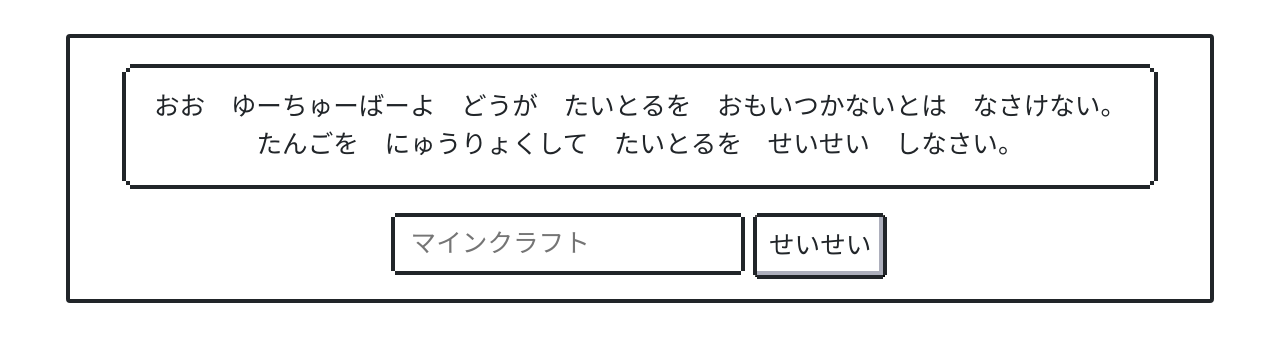
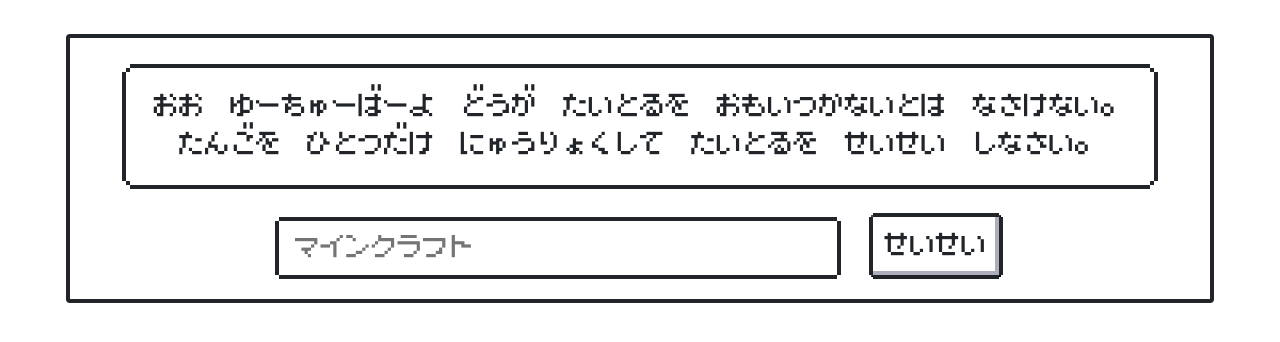
Before and after one commit to enpitut2018/shiokawagumi_winter, a PHP site: page / in a window 1280 px wide. Shown: the top 342 px of the page. Run offline with PHP 8.4, Linux system fonts and the light colour scheme; some web fonts are replaced.

Commit message:
change font

```diff
--- a/index.html
+++ b/index.html
@@ -10,7 +10,7 @@
 	<body>
 		<section class="container with-title is-center">
 			<div class="message -rihgt">
-				<p class="balloon">おお　ゆーちゅーばーよ　どうが　たいとるを　おもいつかないとは　なさけない。<br>たんごを　にゅうりょくして　たいとるを　せいせい　しなさい。</p>
+				<p class="balloon">おお　ゆーちゅーばーよ　どうが　たいとるを　おもいつかないとは　なさけない。<br>たんごを　ひとつだけ　にゅうりょくして　たいとるを　せいせい　しなさい。</p>
 			</div>
 			<div>
 					<input type="text" placeholder="マインクラフト" id="word" class="input" >
--- a/index.js
+++ b/index.js
@@ -12,7 +12,7 @@
 function getWords(word) {
 	return new Promise((resolve, reject) => {
 		const request = new XMLHttpRequest();
-		var url = word ?
+		let url = word ?
 			`https://youtube-title-mecab.herokuapp.com/search/${word}` : `https://youtube-title-mecab.herokuapp.com/random`;
 		request.open("GET", url);
 			request.addEventListener("load", (event) => {
@@ -44,17 +44,20 @@
 
 	html += `<div class="container with-title"><h3 class="title">たいとる</h3>`;
 
+	// 入力した単語はタイトルに含める
+	let word = words[0];
+	words.shift()
 	// shuffleとtitle
 	words = _.shuffle(words);
-	html += `<p>${words[0]}と${words[1]}一気飲み</p>`;
+	html += `<p>${word}と${words[1]}一気飲み</p>`;
 	words = _.shuffle(words);
-	html += `<p>${words[0]}の中心で${words[1]}への愛を叫ぶ</p>`;
+	html += `<p>${word}の中心で${words[1]}への愛を叫ぶ</p>`;
 	words = _.shuffle(words);
-	html += `<p>\[完全${words[0]}\]${words[1]}必勝法</p>`;
+	html += `<p>\[完全${word}\]${words[1]}必勝法</p>`;
 	words = _.shuffle(words);
-	html += `<p>${words[0]}で${words[1]}を100倍面白くする方法</p>`;
+	html += `<p>${word}で${words[1]}を100倍面白くする方法</p>`;
 	words = _.shuffle(words);
-	html += `<p>${words[0]}使って1人${words[1]}</p>`;
+	html += `<p>${word}使って1人${words[1]}</p>`;
 
 	html += `</div>`;
 	html += `</div>`;
--- a/style.css
+++ b/style.css
@@ -1,6 +1,7 @@
 @font-face {
  font-family: 'MyFont';
- src: url('./font/misaki_gothic.ttf');
+/*  src: url('./font/misaki_gothic.ttf'); */
+ src: url('./font/NuAnkoMochiFw-Reg.otf');
 }
 
 body {
```
Also changed, not shown: font/NuAnkoMochiFw-Reg.otf (added).
